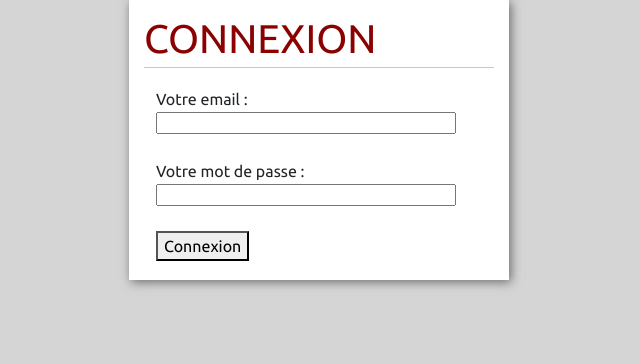
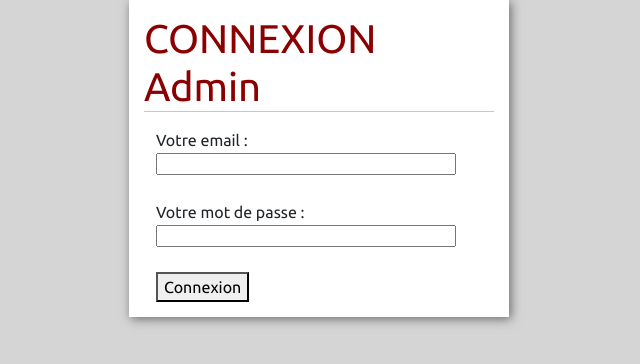
Before and after one commit to Syl203/groupe, a PHP site: page /login.php in a window 1280 px wide. Shown: the top 364 px of the page, without its empty margins (321-961 px from the left). Run offline with PHP 8.4, Linux system fonts and the light colour scheme.

Commit message:
Modi login

```diff
--- a/login.php
+++ b/login.php
@@ -20,7 +20,7 @@ if(isset($_SESSION["connecte"])){
 <body>
 <div class="container">
     <div class="row">
-        <h1>CONNEXION</h1>
+        <h1>CONNEXION Admin</h1>
         <hr>
         <form action="" method="post">
             <label for="email">Votre email :</label><br>
```
